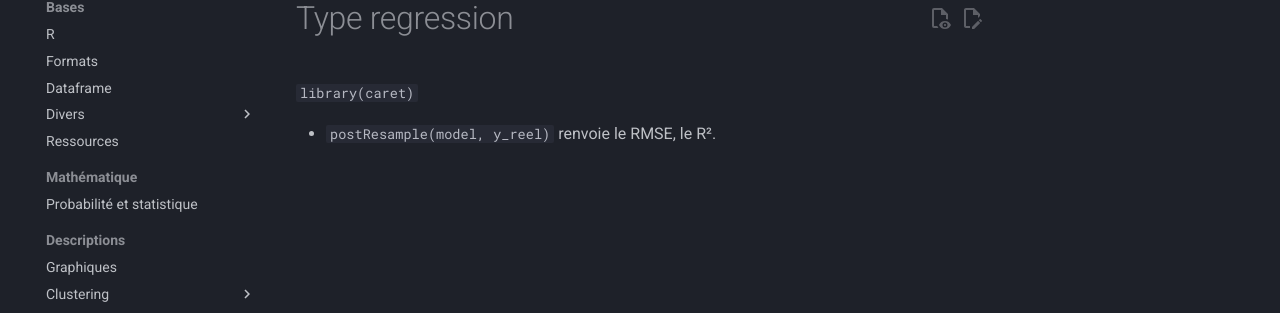
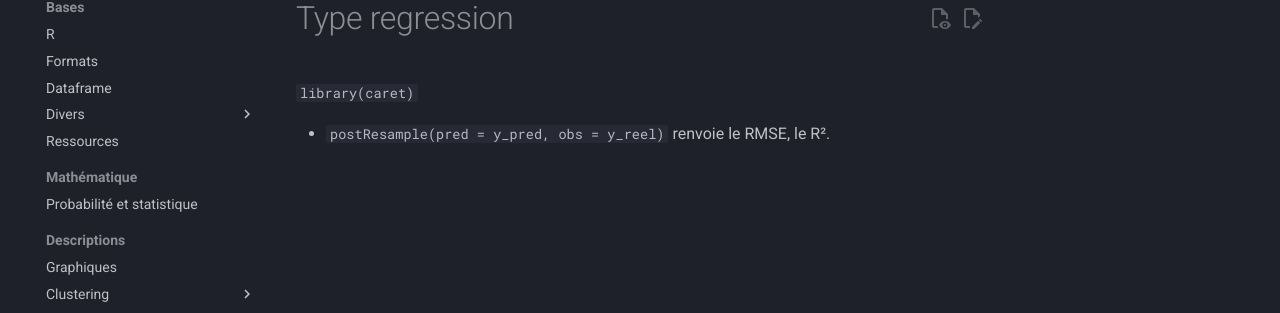
Before and after one commit to gdemare/Informatique, an MkDocs documentation site: the page built from docs/r/models/regression_r.md, in a window 1280 px wide. Shown: the part 188-501 px from the top of the page. Built offline with MkDocs 1.6.1 and Material for MkDocs 9.7.7, drawn with Linux system fonts in a browser that asks for light colours; comment, search, counter and statistics services are not loaded.

Commit message:
Update regression_r.md

```diff
--- a/docs/r/models/regression_r.md
+++ b/docs/r/models/regression_r.md
@@ -1,3 +1,3 @@
 `library(caret)`
 
-* `postResample(model, y_reel)` renvoie le RMSE, le R².
+* `postResample(pred = y_pred, obs = y_reel)` renvoie le RMSE, le R².
```
